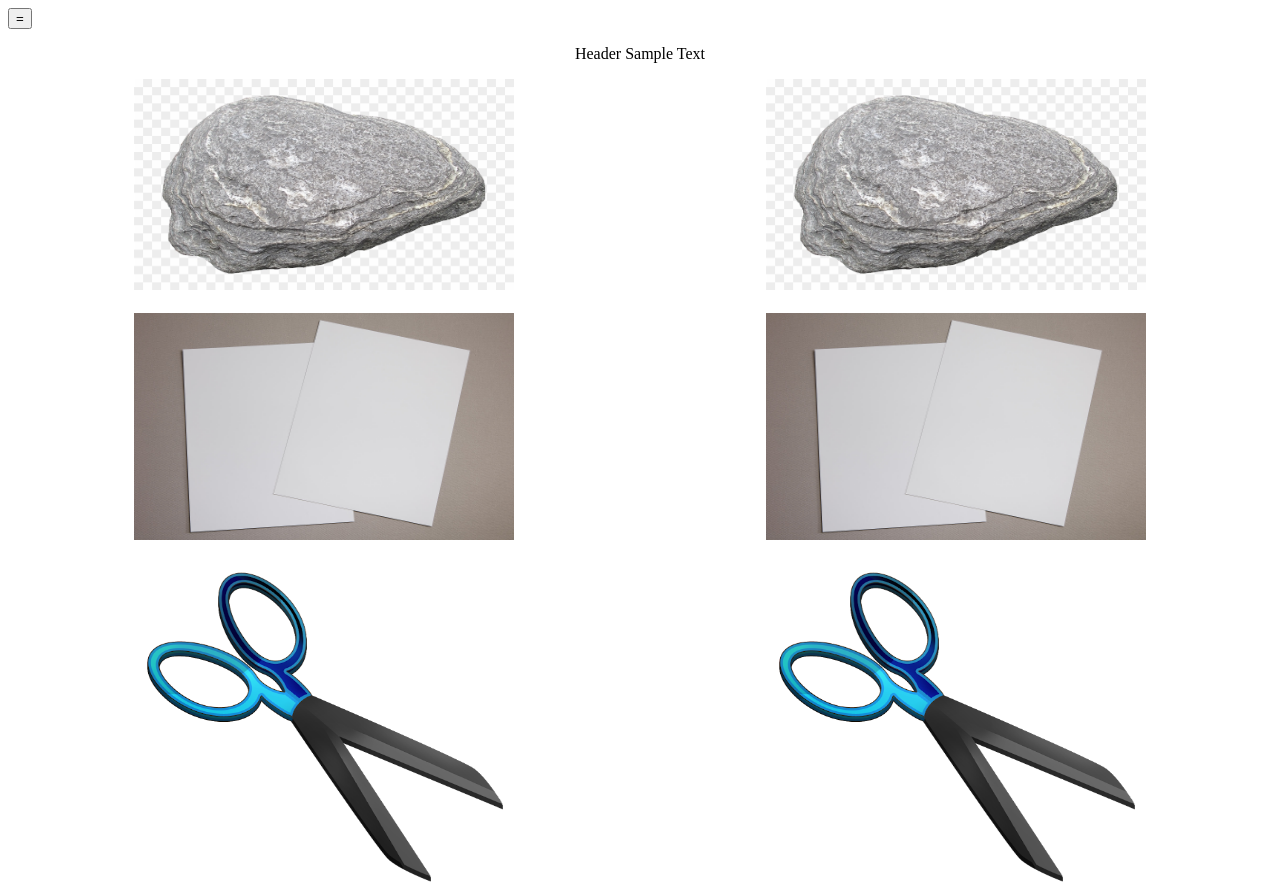
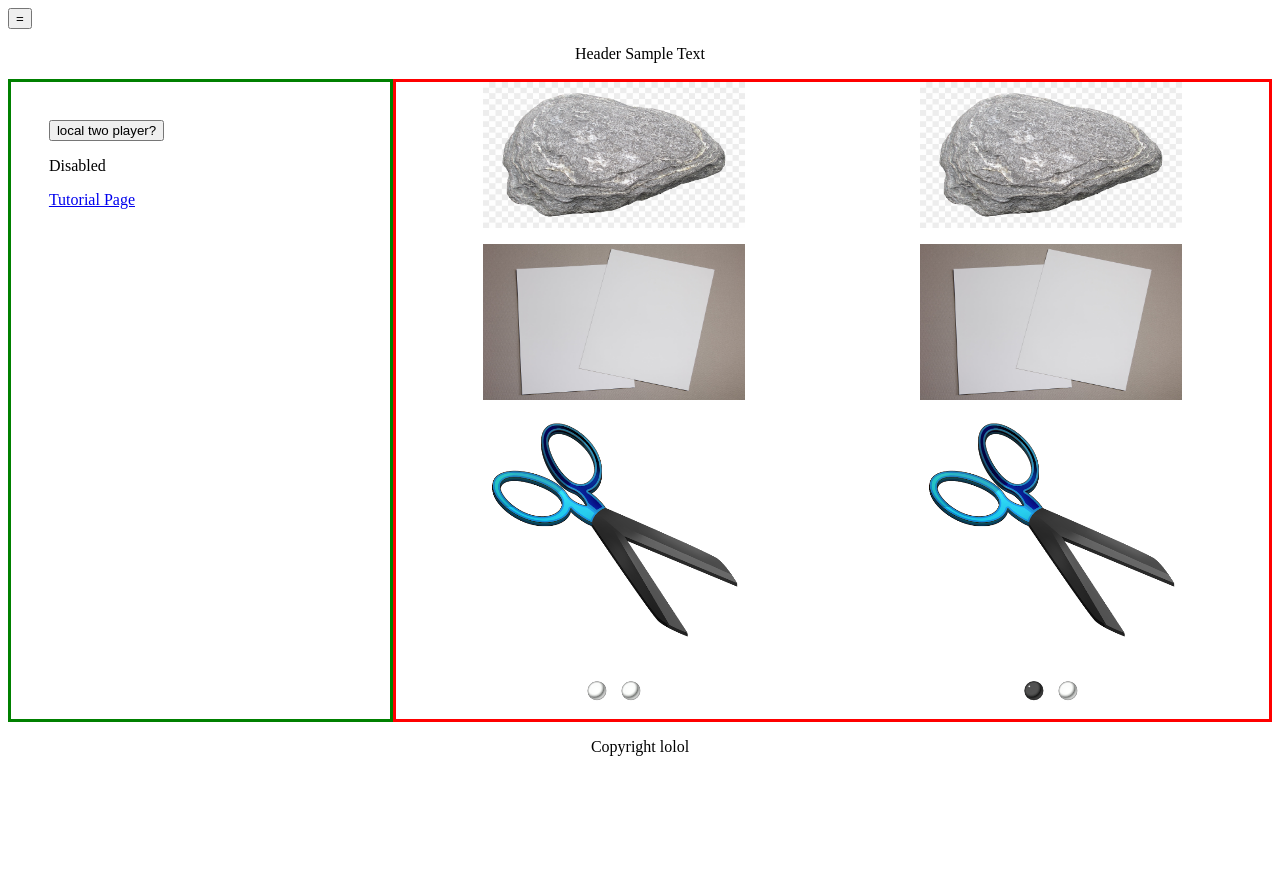
Before and after one commit to dvoicu-cmd/RockPaperScissorsDuel1012, a plain HTML site: page src/mainPage.html in a window 1280 px wide. Shown: the top 891 px of the page. After the commit the page ends 800 px from the top, so only its background shows below. Drawn offline with Linux system fonts and the light colour scheme.

Commit message:
I fixed the dropdown menu I hope

```diff
--- a/src/mainDesign.css
+++ b/src/mainDesign.css
@@ -34,3 +34,20 @@
     margin-left:auto;
     margin-right:auto;
 }
+
+/*Temp highlights of the elements*/
+#gameBoard{
+    border-style: solid;
+    border-color: red;
+}
+
+#dropDown{
+    border-style: solid;
+    border-color: green;
+    max-width: 30%;
+    display: block;
+}
+
+#dropDownContent{
+    padding: 10%;
+}
--- a/src/mainPage.html
+++ b/src/mainPage.html
@@ -19,11 +19,20 @@
         <p class="bun text">Header Sample Text</p>
     </div>
 
-    <!-- <div id="middleBody" class="flex-container">
+    <div id="middleBody" class="flex-container">
 
         <div id="dropDown" class="flex-child">
+            <div id="dropDownContent" class="grid-container">
+                <div id="2player">
+                    <button id=2pEnable>local two player?</button>
+                    <p id=2pStatus>Disabled</p>
+                </div>
 
-        </div> -->
+                <div id="Tutorial">
+                    <a href="https://example.com/">Tutorial Page</a>
+                </div>
+            </div>
+        </div>
 
         <div id="gameBoard" class="flex-container flex-child">
             <div id="playerOne" class="flex-child">
@@ -53,8 +62,8 @@
                 </div>
             </div>
         </div>
-<!--
-    </div> -->
+
+    </div>
 
 
     <div id="foot" class="bun">
```
